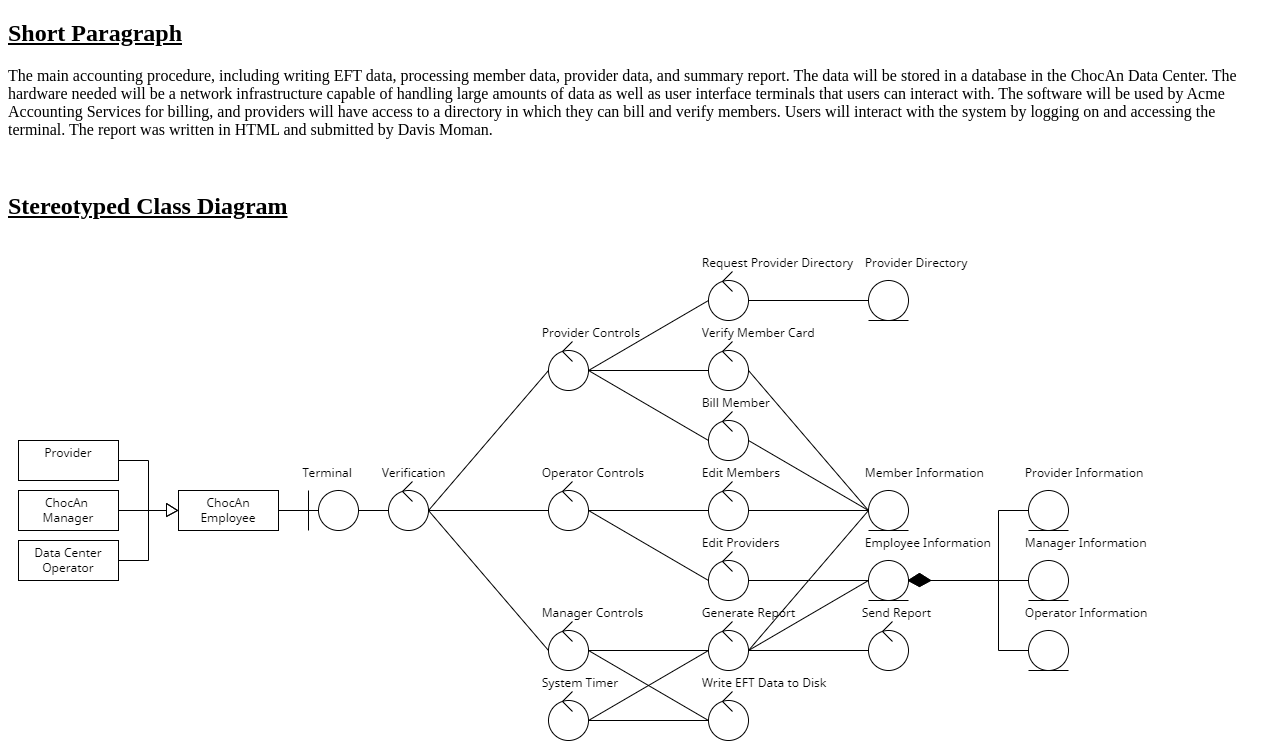
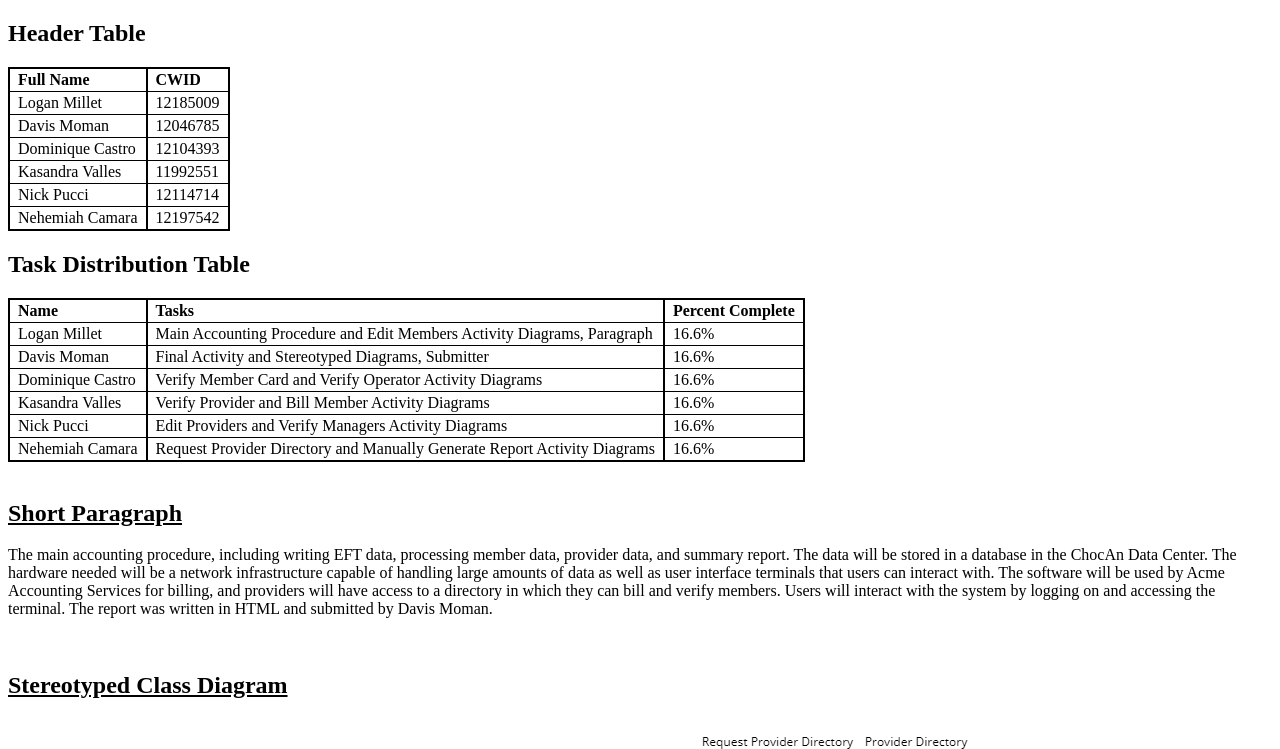
Before and after one commit to nickpucci-ops/ChocAn, a plain HTML site: page Team6_Analysis/Report.html in a window 1280 px wide. Shown: the top 749 px of the page. Drawn offline with Linux system fonts and the light colour scheme.

Commit message:
added header and task distribution table to report.html

```diff
--- a/Team6_Analysis/Report.html
+++ b/Team6_Analysis/Report.html
@@ -3,17 +3,98 @@
 <html>
 	<head>
 		<meta charset = "utf-8">
-		<title>Team 6 Report</title>
+		<title>HTML Overview Mandatory Parts</title>
 
 		<style>
-			.case-description {
-				border-bottom: 3px solid black;
-				padding: 7px;
+			td, th {
+				padding: 2px 8px;
+				text-align: left;
+				border-right: 2px solid black;
+				border-bottom: 1px solid black;
+			}
+			table {
+				border: 2px solid black;
+				border-collapse: collapse;
+			}
+			tr:hover {
+				background-color: #e0dada
 			}
 		</style>
 	</head>
 
 	<body>
+		<h2>Header Table</h2>
+		<table>
+			<tr>
+				<th>Full Name</th>
+				<th>CWID</th>
+			</tr>
+			<tr>
+				<td>Logan Millet</td>
+				<td>12185009</td>
+			</tr>
+			<tr>
+				<td>Davis Moman</td>
+				<td>12046785</td>
+			</tr>
+			<tr>
+				<td>Dominique Castro</td>
+				<td>12104393</td>
+			</tr>
+			<tr>
+				<td>Kasandra Valles</td>
+				<td>11992551</td>
+			</tr>
+			<tr>
+				<td>Nick Pucci</td>
+				<td>12114714</td>
+			</tr>
+			<tr>
+				<td>Nehemiah Camara</td>
+				<td>12197542</td>
+			</tr>
+		</table>
+
+		<h2>Task Distribution Table</h2>
+		<table>
+			<tr>
+				<th>Name</th>
+				<th>Tasks</th>
+				<th>Percent Complete</th>
+			</tr>
+			<tr>
+				<td>Logan Millet</td>
+				<td>Main Accounting Procedure and Edit Members Activity Diagrams, Paragraph</td>
+				<td>16.6%</td>
+			</tr>
+			<tr>
+				<td>Davis Moman</td>
+				<td>Final Activity and Stereotyped Diagrams, Submitter</td>
+				<td>16.6%</td>
+			</tr>
+			<tr>
+				<td>Dominique Castro</td>
+				<td>Verify Member Card and Verify Operator Activity Diagrams</td>
+				<td>16.6%</td>
+			</tr>
+			<tr>
+				<td>Kasandra Valles</td>
+				<td>Verify Provider and Bill Member Activity Diagrams</td>
+				<td>16.6%</td>
+			</tr>
+			<tr>
+				<td>Nick Pucci</td>
+				<td>Edit Providers and Verify Managers Activity Diagrams</td>
+				<td>16.6%</td>
+			</tr>
+			<tr>
+				<td>Nehemiah Camara</td>
+				<td>Request Provider Directory and Manually Generate Report Activity Diagrams</td>
+				<td>16.6%</td>
+			</tr>
+		</table>
+		</br>
+
 		<div id="paragraph">
 			<h2><u>Short Paragraph</u></h2>
 
```
